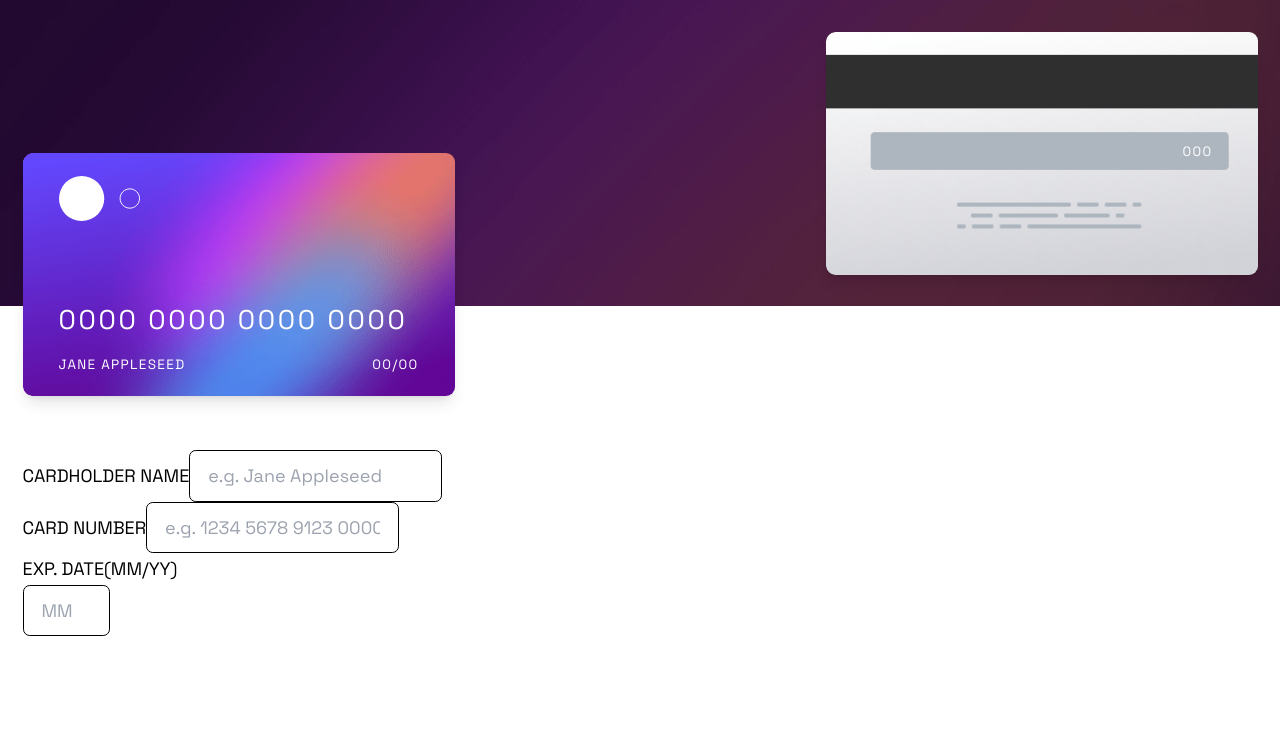
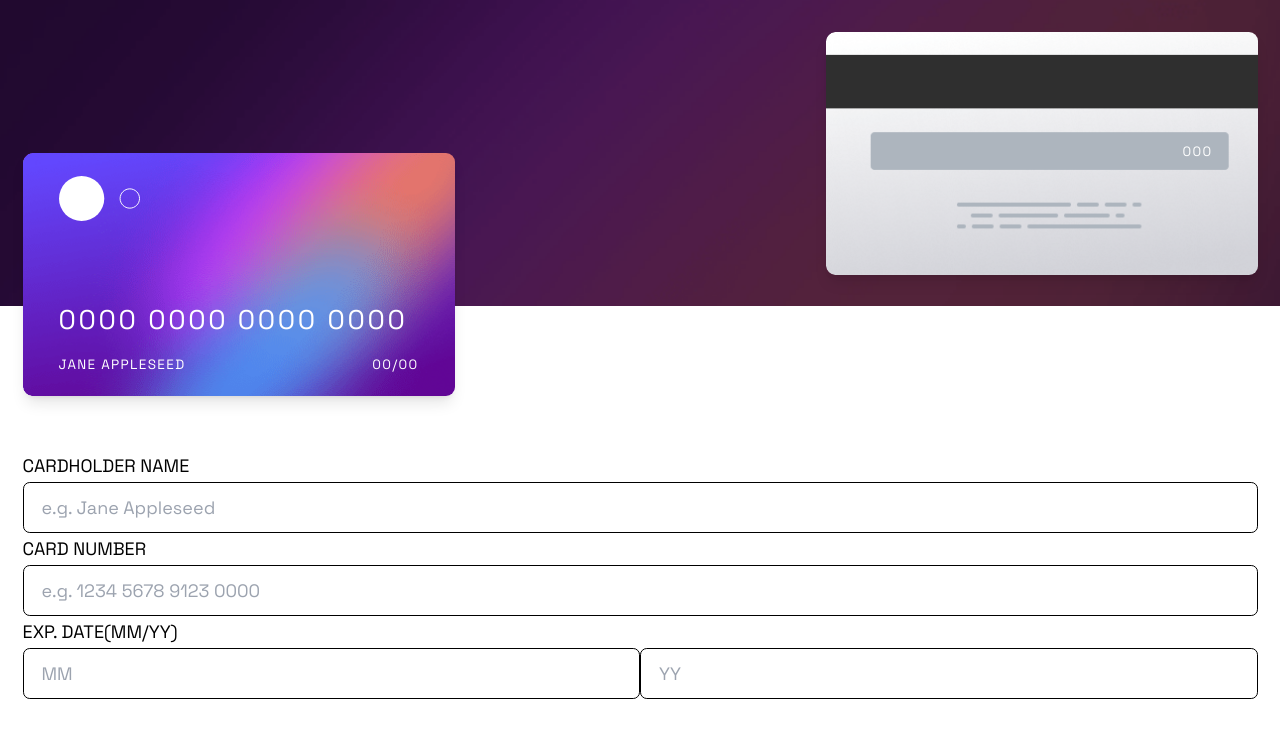
Before and after one commit to soewaiyanag/interactive-card-details-form, a React (Create React App) app: page / in a window 1280 px wide. Shown: the top 738 px of the page. Built offline with nearby package versions, Linux system fonts and the light colour scheme.

Commit message:
seperate Input Component and use it as Composition for clear file structure i.e. create Input.js and Label.js

```diff
--- a/src/Components/CardFront.js
+++ b/src/Components/CardFront.js
@@ -9,7 +9,7 @@ const CardFront = () => {
       <img className="w-16 sm:w-18" src={cardLogo} alt="card-logo" />
       <CardNumber />
       <div className="flex justify-between">
-        <CardHolder />
+        <CardHolder placeHolderName="Jane Appleseed" />
         <ExpDate />
       </div>
     </div>
--- a/src/Components/Input.js
+++ b/src/Components/Input.js
@@ -1,6 +1,9 @@
 const Input = ({ children, ...props }) => {
   return (
-    <input {...props} className="border border-black rounded-md py-2 px-4">
+    <input
+      {...props}
+      className="border border-black rounded-md py-2 px-4 w-full"
+    >
       {children}
     </input>
   );
--- /dev/null
+++ b/src/Components/Label.js
@@ -0,0 +1,9 @@
+const Label = ({ htmlFor, children }) => {
+  return (
+    <label htmlFor={htmlFor} className="uppercase">
+      {children}
+    </label>
+  );
+};
+
+export default Label;
--- a/src/Components/SecondSection.js
+++ b/src/Components/SecondSection.js
@@ -1,13 +1,21 @@
-import { CardHolderInput } from "features/cardHolder/CardHolder";
-import { CardNumberInput } from "features/cardNumber/CardNumber";
-import { ExpDateInput } from "features/expDate/ExpDate";
+import CardHolderInput from "features/cardHolder/CardHolderInput";
+import CardNumberInput from "features/cardNumber/CardNumberInput";
+import ExpDateInput from "features/expDate/ExpDateInput";
+import Label from "./Label";
 
 const SecondSection = () => {
   return (
     <div className="sm:container">
       <form className="mt-32 px-5 flex flex-col">
-        <CardHolderInput />
+        <Label htmlFor="cardHolder">cardholder name</Label>
+        <CardHolderInput placeholderName="Jane Appleseed" />
+        <Label htmlFor={"cardNumber"}>card number</Label>
         <CardNumberInput />
+        <p>
+          EXP. DATE(
+          <Label htmlFor="monthInput">MM</Label>/
+          <Label htmlFor="yearInput">YY</Label>)
+        </p>
         <ExpDateInput />
       </form>
     </div>
--- a/src/features/cardHolder/CardHolder.js
+++ b/src/features/cardHolder/CardHolder.js
@@ -1,35 +1,10 @@
-import { useSelector, useDispatch } from "react-redux";
-import { update } from "./cardHolderSlice";
-import Input from "Components/Input";
+import { useSelector } from "react-redux";
 
-const placeHolderName = "Jane Appleseed";
-
-const CardHolder = () => {
+const CardHolder = ({ placeHolderName }) => {
   const name = useSelector((state) => state.cardHolder.name);
   return (
     <span className="card-small-text uppercase">{name || placeHolderName}</span>
   );
 };
 
-export const CardHolderInput = () => {
-  const dispatch = useDispatch();
-  return (
-    <div>
-      <label htmlFor="cardHolder" className="uppercase">
-        cardholder name
-      </label>
-      <Input
-        onChange={(e) => {
-          dispatch(update({ value: e.target.value }));
-        }}
-        className="input"
-        placeholder={"e.g. " + placeHolderName}
-        type="text"
-        name="cardHolder"
-        id="cardHolder"
-      />
-    </div>
-  );
-};
-
 export default CardHolder;
--- /dev/null
+++ b/src/features/cardHolder/CardHolderInput.js
@@ -0,0 +1,22 @@
+import { update } from "./cardHolderSlice";
+import Input from "Components/Input";
+import { useDispatch } from "react-redux";
+
+const CardHolderInput = ({ placeholderName }) => {
+  const dispatch = useDispatch();
+  return (
+    <Input
+      maxLength="20"
+      onChange={(e) => {
+        dispatch(update({ value: e.target.value }));
+      }}
+      className="input"
+      placeholder={"e.g. " + placeholderName}
+      type="text"
+      name="cardHolder"
+      id="cardHolder"
+    />
+  );
+};
+
+export default CardHolderInput;
--- a/src/features/cardNumber/CardNumber.js
+++ b/src/features/cardNumber/CardNumber.js
@@ -1,8 +1,7 @@
-import { useSelector, useDispatch } from "react-redux";
+import { useSelector } from "react-redux";
 import clsx from "clsx";
-import { update } from "./cardNumberSlice";
+
 import formatNum from "functions/formatNum";
-import Input from "Components/Input";
 
 const allZero = "0".repeat(16);
 
@@ -21,29 +20,4 @@ const CardNumber = () => {
   );
 };
 
-export const CardNumberInput = () => {
-  const dispatch = useDispatch();
-  const number = useSelector((state) => state.cardNumber.value);
-
-  return (
-    <div>
-      <label htmlFor="cardNumber" className="uppercase">
-        card number
-      </label>
-      <Input
-        onChange={(e) => {
-          dispatch(update({ value: e.target.value }));
-        }}
-        maxLength="16"
-        className="input"
-        placeholder="e.g. 1234 5678 9123 0000"
-        value={number}
-        type="text"
-        name="cardNumber"
-        id="cardNumber"
-      />
-    </div>
-  );
-};
-
 export default CardNumber;
--- /dev/null
+++ b/src/features/cardNumber/CardNumberInput.js
@@ -0,0 +1,26 @@
+import { useDispatch, useSelector } from "react-redux";
+import { update } from "./cardNumberSlice";
+import Input from "Components/Input";
+
+const CardNumberInput = () => {
+  const dispatch = useDispatch();
+  const number = useSelector((state) => state.cardNumber.value);
+  const setValue = (e) => {
+    dispatch(update({ value: e.target.value }));
+  };
+
+  return (
+    <Input
+      onChange={setValue}
+      maxLength="16"
+      className="input"
+      placeholder="e.g. 1234 5678 9123 0000"
+      value={number}
+      type="text"
+      name="cardNumber"
+      id="cardNumber"
+    />
+  );
+};
+
+export default CardNumberInput;
--- a/src/features/expDate/ExpDate.js
+++ b/src/features/expDate/ExpDate.js
@@ -1,8 +1,4 @@
-import clamp from "functions/clamp";
-import formatTo2Digits from "functions/formatTo2Digits";
-import { useDispatch, useSelector } from "react-redux";
-import { updateMonth } from "./expDateSlice";
-import Input from "Components/Input";
+import { useSelector } from "react-redux";
 
 const ExpDate = () => {
   const date = useSelector((state) => state.expDate);
@@ -11,30 +7,4 @@ const ExpDate = () => {
   return <span className="card-small-text">{month + "/" + year}</span>;
 };
 
-export const ExpDateInput = () => {
-  const dispatch = useDispatch();
-  const month = useSelector((state) => state.expDate.month);
-  const value = month === "00" ? "" : month;
-
-  return (
-    <div>
-      <p htmlFor="expDate">EXP. DATE(MM/YY)</p>
-      <Input
-        min={0}
-        max={12}
-        onChange={(e) => {
-          const clampedMonth = clamp(e.target.value, 0, 12);
-          const formattedMonth = formatTo2Digits(clampedMonth);
-          dispatch(updateMonth({ month: formattedMonth }));
-        }}
-        placeholder="MM"
-        type="number"
-        value={value}
-        name="expDate"
-        id="expDate"
-      />
-    </div>
-  );
-};
-
 export default ExpDate;
--- /dev/null
+++ b/src/features/expDate/ExpDateInput.js
@@ -0,0 +1,13 @@
+import MonthInput from "./MonthInput";
+import YearInput from "./YearInput";
+
+const ExpDateInput = () => {
+  return (
+    <div className="flex">
+      <MonthInput />
+      <YearInput />
+    </div>
+  );
+};
+
+export default ExpDateInput;
--- /dev/null
+++ b/src/features/expDate/MonthInput.js
@@ -0,0 +1,33 @@
+import Input from "Components/Input";
+import { useDispatch, useSelector } from "react-redux";
+import clamp from "functions/clamp";
+import formatTo2Digits from "functions/formatTo2Digits";
+import { updateMonth } from "./expDateSlice";
+
+const MonthInput = () => {
+  const min = 0;
+  const max = 12;
+  const dispatch = useDispatch();
+  const month = useSelector((state) => state.expDate.month);
+  const value = month === "00" ? "" : month;
+  // onChange Handler
+  const setMonth = (e) => {
+    const clampedMonth = clamp(e.target.value, min, max);
+    const formattedMonth = formatTo2Digits(clampedMonth);
+    dispatch(updateMonth({ month: formattedMonth }));
+  };
+  return (
+    <Input
+      min={min}
+      max={max}
+      onChange={setMonth}
+      placeholder="MM"
+      type="number"
+      value={value}
+      name="monthInput"
+      id="monthInput"
+    />
+  );
+};
+
+export default MonthInput;
--- /dev/null
+++ b/src/features/expDate/YearInput.js
@@ -0,0 +1,34 @@
+import Input from "Components/Input";
+import { useDispatch, useSelector } from "react-redux";
+import clamp from "functions/clamp";
+import formatTo2Digits from "functions/formatTo2Digits";
+import { updateYear } from "./expDateSlice";
+
+const YearInput = () => {
+  const min = 0;
+  const max = 99;
+  const dispatch = useDispatch();
+  const year = useSelector((state) => state.expDate.year);
+  const value = year === "00" ? "" : year;
+  // onChange Handler
+  const setYear = (e) => {
+    const clampedYear = clamp(e.target.value, min, max);
+    const formattedYear = formatTo2Digits(clampedYear);
+    dispatch(updateYear({ year: formattedYear }));
+  };
+
+  return (
+    <Input
+      min={min}
+      max={max}
+      onChange={setYear}
+      placeholder="YY"
+      type="number"
+      value={value}
+      name="yearInput"
+      id="yearInput"
+    />
+  );
+};
+
+export default YearInput;
```
